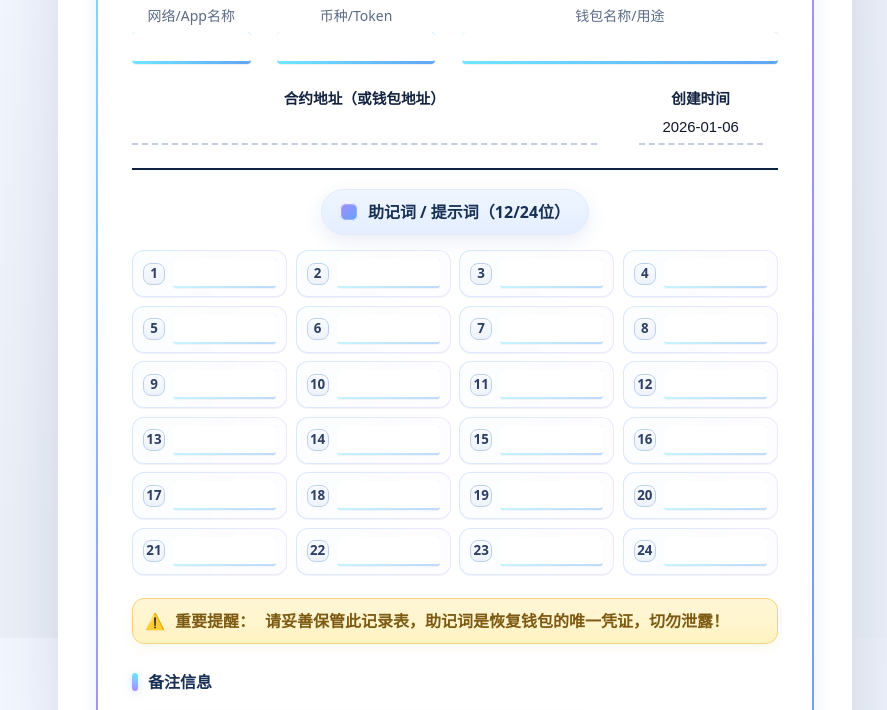
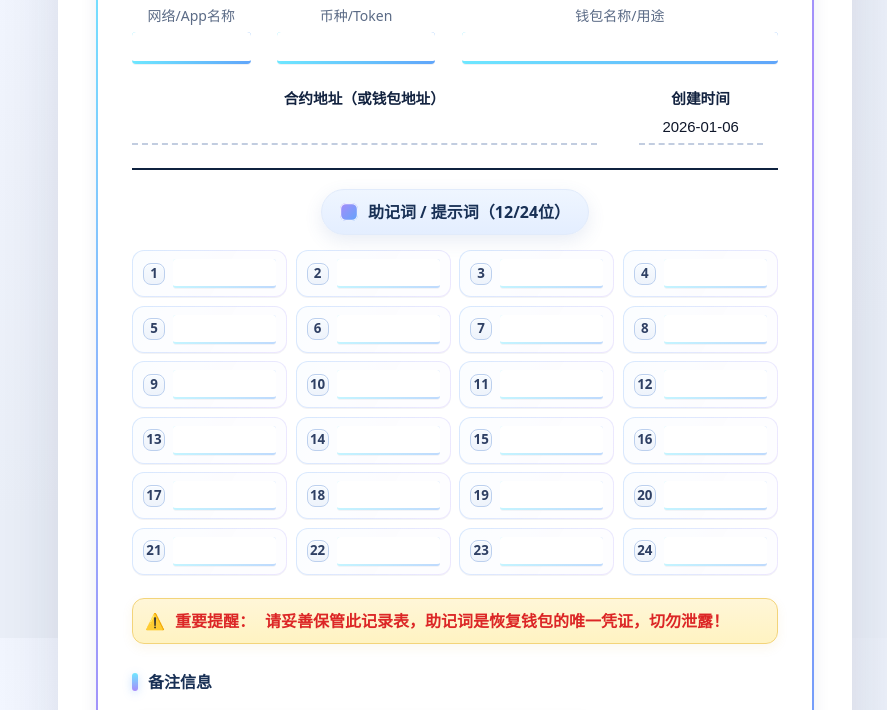
Before and after one commit to thesignalwise/crypto-wallet-phrase-print-template.github.io, a plain HTML site: page index.html in a window 1280 px wide. Shown: the part 162-872 px from the top of the page, without its empty margins (185-1072 px from the left). Drawn offline with Linux system fonts and the light colour scheme.

Commit message:
修改重要提醒文字为红色，提高安全警示效果
- 将.warn类的文字颜色从褐色(#7c5a13)改为红色(#dc2626)
- 同时更新中文版(index.html)和英文版(index_en.html)
- 提升"重要提醒"文字的视觉醒目度，加强用户对助记词安全性的注意

Fixes #1

🤖 Generated with [Claude Code](https://claude.ai/code)

Co-Authored-By: Claude <noreply@anthropic.com>

```diff
--- a/index.html
+++ b/index.html
@@ -94,7 +94,7 @@
     .num{width:22px; height:22px; border-radius:8px; background: linear-gradient(180deg, #f7fbff, #eef3fb); border:1.4px solid #bcd0ee; font-weight:900; font-size:10pt; color:#2f4064; display:flex; align-items:center; justify-content:center; box-shadow: inset 0 1px 0 rgba(255,255,255,.8); flex-shrink:0;}
     .word{border:none; outline:none; border-bottom:2.5px solid transparent; padding:5px 2px 4px; font-size:11.5pt; font-weight:700; color:var(--ink); width:100%; min-width:0; background: linear-gradient(#fff,#fff) padding-box, linear-gradient(90deg, rgba(110,231,255,.4), rgba(96,165,250,.4)) border-box; border-radius:3px; box-shadow: 0 1px 0 rgba(13,34,66,.04);}
     .word:focus{border-image: linear-gradient(90deg, var(--c3), var(--c2)) 1; box-shadow: 0 2px 8px rgba(59,130,246,.1);}
-    .warn{margin-top:6mm; display:flex; gap:10px; align-items:flex-start; padding:10px 12px; border-radius:12px; background: linear-gradient(180deg, #fff6d8, #fff3c2); border:1px solid #f3d47a; color:#7c5a13; font-weight:700; box-shadow: 0 4px 12px rgba(202,149,22,.08);}
+    .warn{margin-top:6mm; display:flex; gap:10px; align-items:flex-start; padding:10px 12px; border-radius:12px; background: linear-gradient(180deg, #fff6d8, #fff3c2); border:1px solid #f3d47a; color:#dc2626; font-weight:700; box-shadow: 0 4px 12px rgba(202,149,22,.08);}
     .notes{margin-top:7mm}
     .notes-head{display:flex; align-items:center; gap:10px; margin-bottom:5mm; font-weight:900; color:#183055; font-size:12pt;}
     .notes-head .bar{width:6px; height:18px; border-radius:6px; background: linear-gradient(180deg, var(--c1), var(--c2)); box-shadow: 0 2px 8px rgba(96,165,250,.35);}
```
Also changed, not shown: index_en.html (+1 -1 lines).
